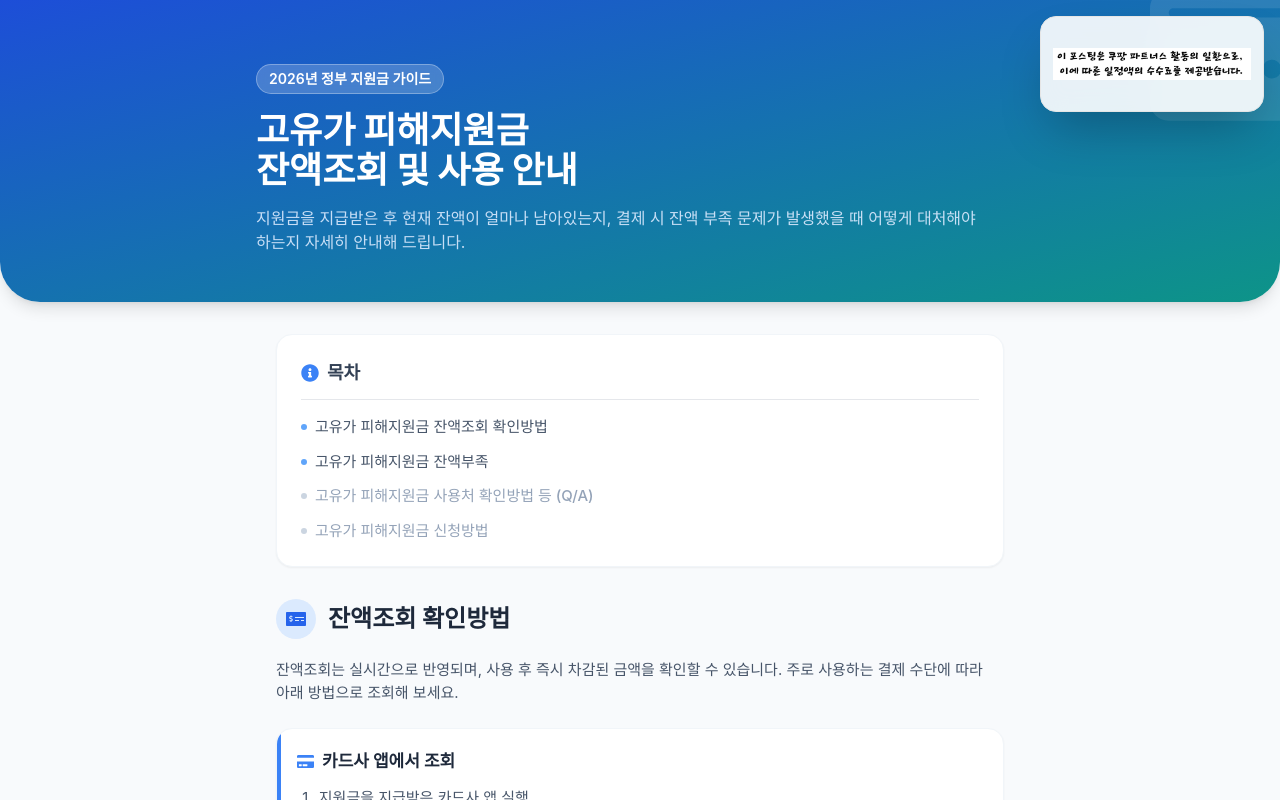
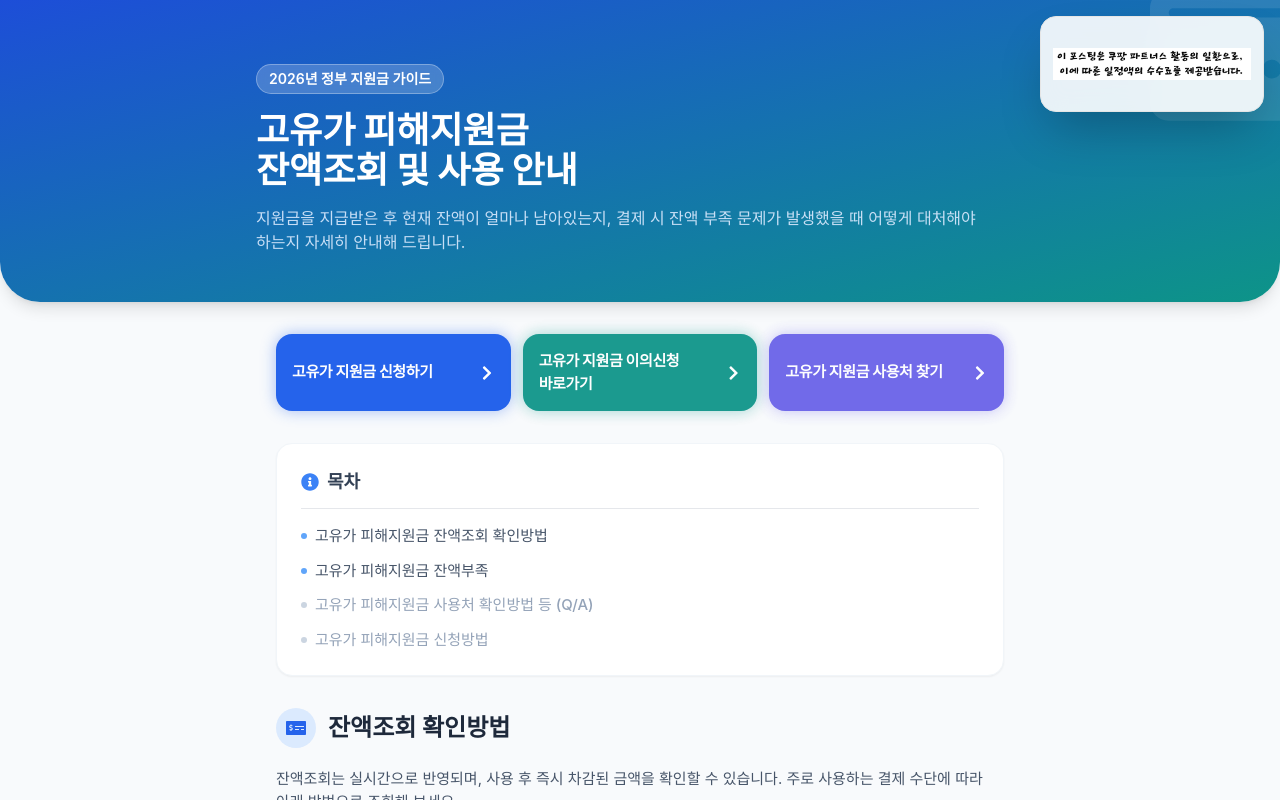
Before and after one commit to feel2174/blog-sitemap, a Next.js app: page /high-oil-price-support in a window 1280 px wide. Shown: the top 800 px of the page. Built offline with nearby package versions, Linux system fonts and the light colour scheme; a web font is replaced by a local one.

Commit message:
Add Quick Service buttons with pulse animation to High Oil Price Support page

```diff
--- a/src/app/high-oil-price-support/page.tsx
+++ b/src/app/high-oil-price-support/page.tsx
@@ -1,5 +1,5 @@
 import React from 'react';
-import { FaMoneyCheckAlt, FaCreditCard, FaMobileAlt, FaBuilding, FaExclamationTriangle, FaInfoCircle, FaCheckCircle, FaWallet } from 'react-icons/fa';
+import { FaMoneyCheckAlt, FaCreditCard, FaMobileAlt, FaBuilding, FaExclamationTriangle, FaInfoCircle, FaCheckCircle, FaWallet, FaChevronRight } from 'react-icons/fa';
 
 export const metadata = {
     title: '2026년 고유가 피해지원금 잔액조회 및 사용처 안내',
@@ -29,6 +29,33 @@ export default function HighOilPriceSupportPage() {
             </div>
 
             <main className="max-w-3xl mx-auto px-5 space-y-8">
+
+                {/* Quick Service Links */}
+                <section className="flex flex-col sm:flex-row gap-3 w-full">
+                    <a
+                        href="https://zucca100.com/%ea%b3%a0%ec%9c%a0%ea%b0%80%ec%a7%80%ec%9b%90%ea%b8%88-%eb%af%bc%ec%83%9d%ec%a7%80%ec%9b%90%ea%b8%88-3%ec%b0%a8-%ec%8b%a0%ec%b2%ad-%eb%b0%94%eb%a1%9c%ea%b0%80%ea%b8%b0/"
+                        className="flex-1 group relative flex items-center justify-between p-4 rounded-2xl bg-blue-600 text-white shadow-[0_0_15px_rgba(37,99,235,0.4)] hover:bg-blue-700 transition-colors animate-pulse"
+                    >
+                        <span className="font-bold text-[15px] tracking-tight">고유가 지원금 신청하기</span>
+                        <FaChevronRight className="group-hover:translate-x-1 transition-transform" />
+                    </a>
+
+                    <a
+                        href="https://zucca100.com/%ea%b5%ad%eb%af%bc%ec%8b%a0%eb%ac%b8%ea%b3%a0-%ea%b3%a0%ec%9c%a0%ea%b0%80-%ec%9d%b4%ec%9d%98%ec%8b%a0%ec%b2%ad-%ec%9d%b4%ec%9d%98%ec%a0%9c%ea%b8%b0-%eb%b0%94%eb%a1%9c%ea%b0%80%ea%b8%b0/"
+                        className="flex-1 group relative flex items-center justify-between p-4 rounded-2xl bg-teal-600 text-white shadow-[0_0_15px_rgba(13,148,136,0.4)] hover:bg-teal-700 transition-colors animate-pulse [animation-delay:200ms]"
+                    >
+                        <span className="font-bold text-[15px] tracking-tight">고유가 지원금 이의신청 바로가기</span>
+                        <FaChevronRight className="group-hover:translate-x-1 transition-transform" />
+                    </a>
+
+                    <a
+                        href="https://m.kbcard.com/BON/DVIEW/MBAM0005"
+                        className="flex-1 group relative flex items-center justify-between p-4 rounded-2xl bg-indigo-600 text-white shadow-[0_0_15px_rgba(79,70,229,0.4)] hover:bg-indigo-700 transition-colors animate-pulse [animation-delay:400ms]"
+                    >
+                        <span className="font-bold text-[15px] tracking-tight">고유가 지원금 사용처 찾기</span>
+                        <FaChevronRight className="group-hover:translate-x-1 transition-transform" />
+                    </a>
+                </section>
 
                 {/* Table of Contents */}
                 <section className="bg-white rounded-2xl p-6 shadow-sm border border-slate-100">
```
